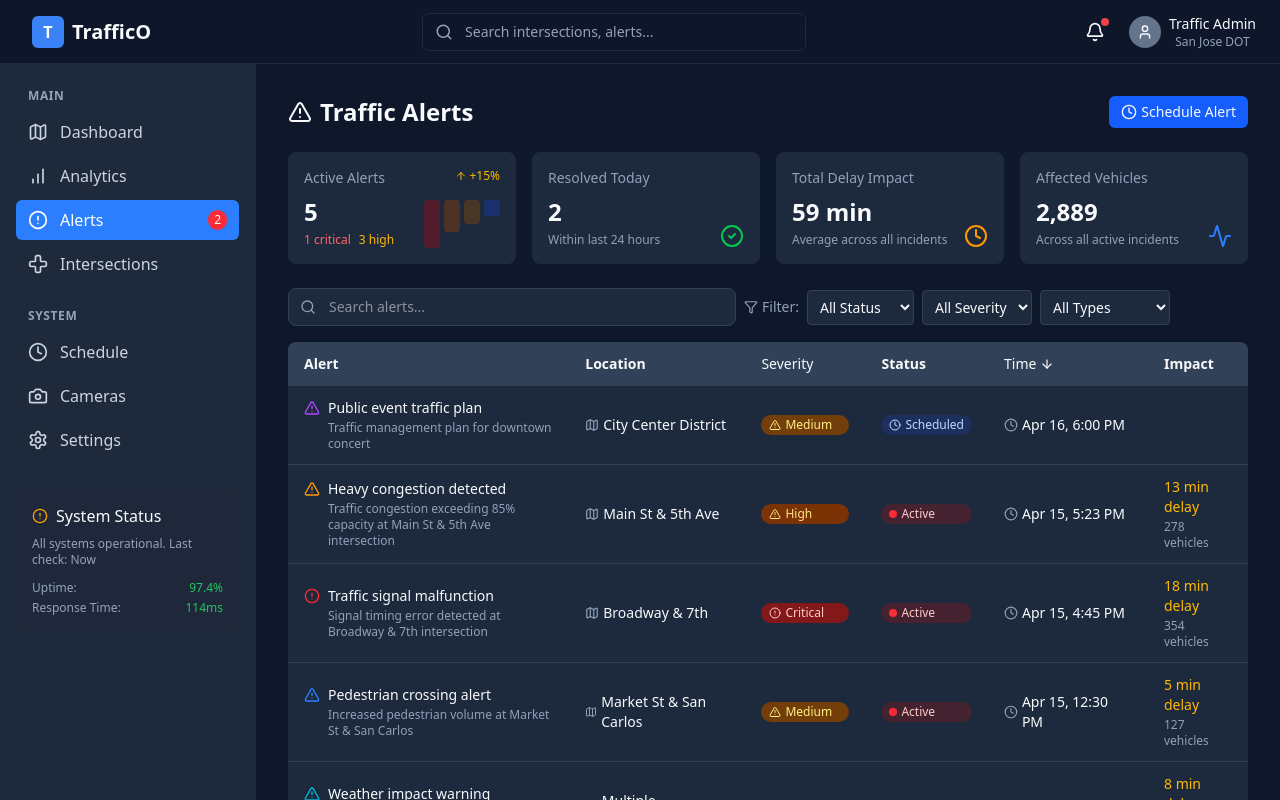
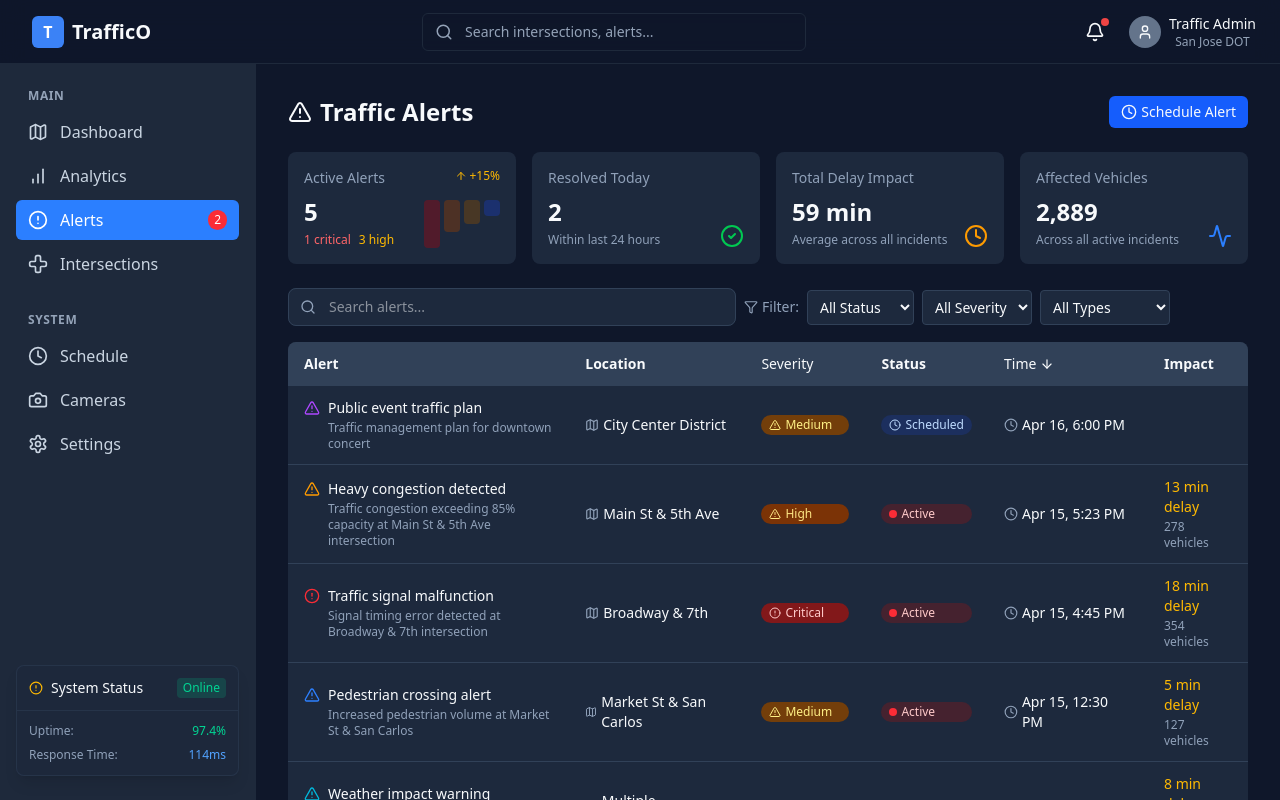
Before and after one commit to n8thantran/SJHacks-2025, a Next.js app in the folder frontend/: page /alerts in a window 1280 px wide. Built offline with nearby package versions, Linux system fonts and the light colour scheme.

Commit message:
fix sidebar

```diff
--- a/frontend/src/components/ui/Sidebar.tsx
+++ b/frontend/src/components/ui/Sidebar.tsx
@@ -60,11 +60,11 @@ export default function Sidebar() {
 
   // Navigation item component
   const NavItem = ({ item }: { item: NavItem }) => {
-    // Check if current path matches this nav item's href
-    // For the root path ('/'), only match exactly, otherwise check if pathname starts with the href
+    // Enhanced isActive logic to properly handle route matching
     const isActive =
-      (item.href === '/' && pathname === '/') ||
-      (item.href !== '/' && pathname.startsWith(item.href));
+      item.href === '/'
+        ? pathname === '/'
+        : pathname === item.href || pathname.startsWith(`${item.href}/`);
 
     return (
       <Link
@@ -74,6 +74,7 @@ export default function Sidebar() {
             ? 'bg-blue-500 text-white'
             : 'text-slate-300 hover:bg-slate-700'
         }`}
+        prefetch={true}
       >
         {item.icon}
         <span>{item.name}</span>
@@ -87,9 +88,8 @@ export default function Sidebar() {
   };
 
   return (
-    <aside className="w-64 bg-card border-r border-border h-full py-6 hidden md:block">
-
-      <div className="px-4 mb-6">
+    <aside className="w-64 h-full flex flex-col bg-card border-r border-border py-6 hidden md:flex">
+      <div className="px-4 mb-6 flex-shrink-0">
         <h2 className="text-xs font-semibold text-muted-foreground uppercase tracking-wider px-3 mb-2">
           Main
         </h2>
@@ -100,7 +100,7 @@ export default function Sidebar() {
         </nav>
       </div>
 
-      <div className="px-4">
+      <div className="px-4 flex-shrink-0">
         <h2 className="text-xs font-semibold text-muted-foreground uppercase tracking-wider px-3 mb-2">
           System
         </h2>
@@ -111,22 +111,26 @@ export default function Sidebar() {
         </nav>
       </div>
 
-      <div className="mt-auto px-4 pt-6">
-        <div className="bg-card/50 rounded-lg p-4">
-          <h3 className="font-medium mb-2 flex items-center gap-2">
-            <AlertCircle size={16} className="text-warning" />
-            System Status
-          </h3>
-          <p className="text-xs text-muted-foreground mb-3">
-            All systems operational. Last check: Now
-          </p>
-          <div className="flex justify-between text-xs">
-            <span className="text-muted-foreground">Uptime:</span>
-            <span className="text-accent">{systemStatus.uptime.toFixed(1)}%</span>
+      <div className="mt-auto px-4 pt-6 flex-shrink-0 sticky bottom-0">
+        <div className="bg-slate-800/70 rounded-lg shadow-lg border border-slate-700/50">
+          <div className="p-3 border-b border-slate-700/50">
+            <div className="flex items-center justify-between">
+              <h3 className="text-sm font-medium flex items-center gap-2">
+                <AlertCircle size={14} className="text-amber-400" />
+                System Status
+              </h3>
+              <span className="text-xs px-1.5 py-0.5 bg-emerald-500/20 text-emerald-400 rounded-sm">Online</span>
+            </div>
           </div>
-          <div className="flex justify-between text-xs mt-1">
-            <span className="text-muted-foreground">Response Time:</span>
-            <span className="text-accent">{systemStatus.responseTime.toFixed(0)}ms</span>
+          <div className="p-3">
+            <div className="flex justify-between text-xs mb-2">
+              <span className="text-slate-400">Uptime:</span>
+              <span className="text-emerald-400 font-medium">{systemStatus.uptime.toFixed(1)}%</span>
+            </div>
+            <div className="flex justify-between text-xs">
+              <span className="text-slate-400">Response Time:</span>
+              <span className="text-blue-400 font-medium">{systemStatus.responseTime.toFixed(0)}ms</span>
+            </div>
           </div>
         </div>
       </div>
```
